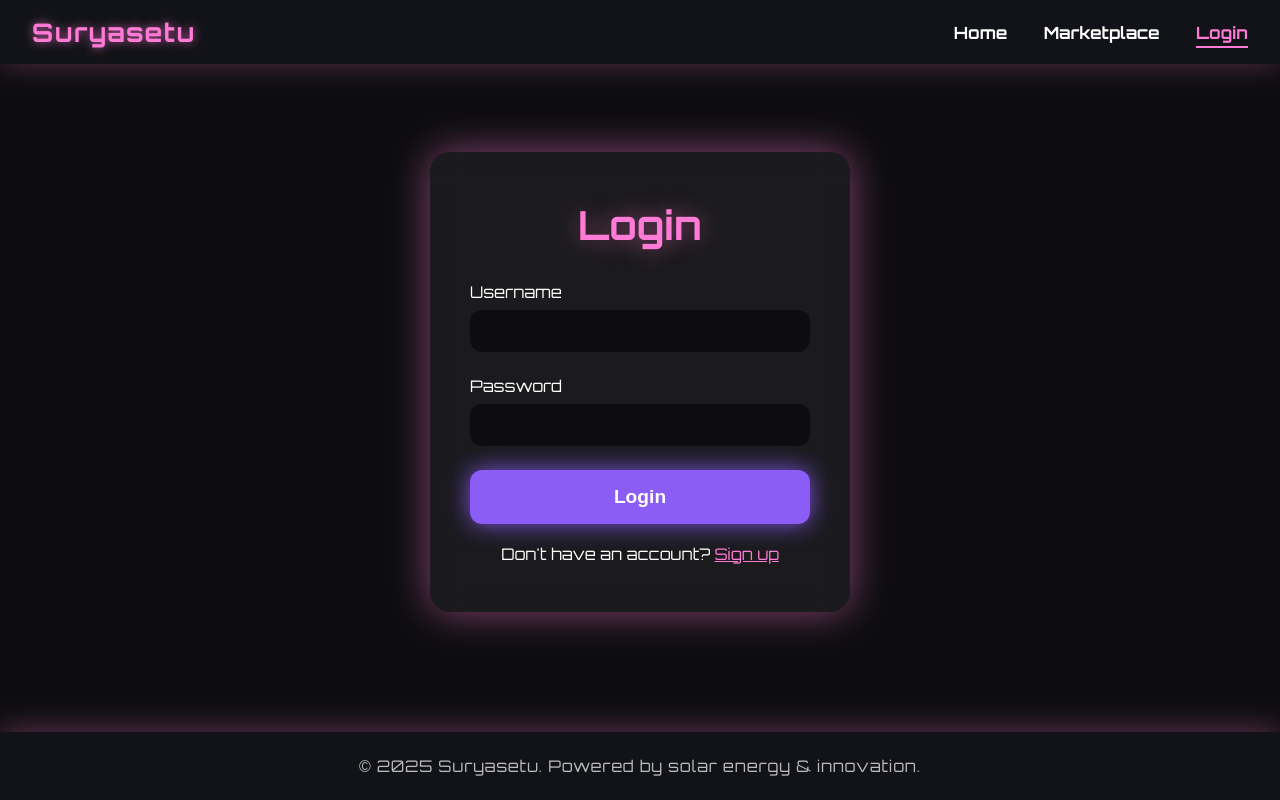
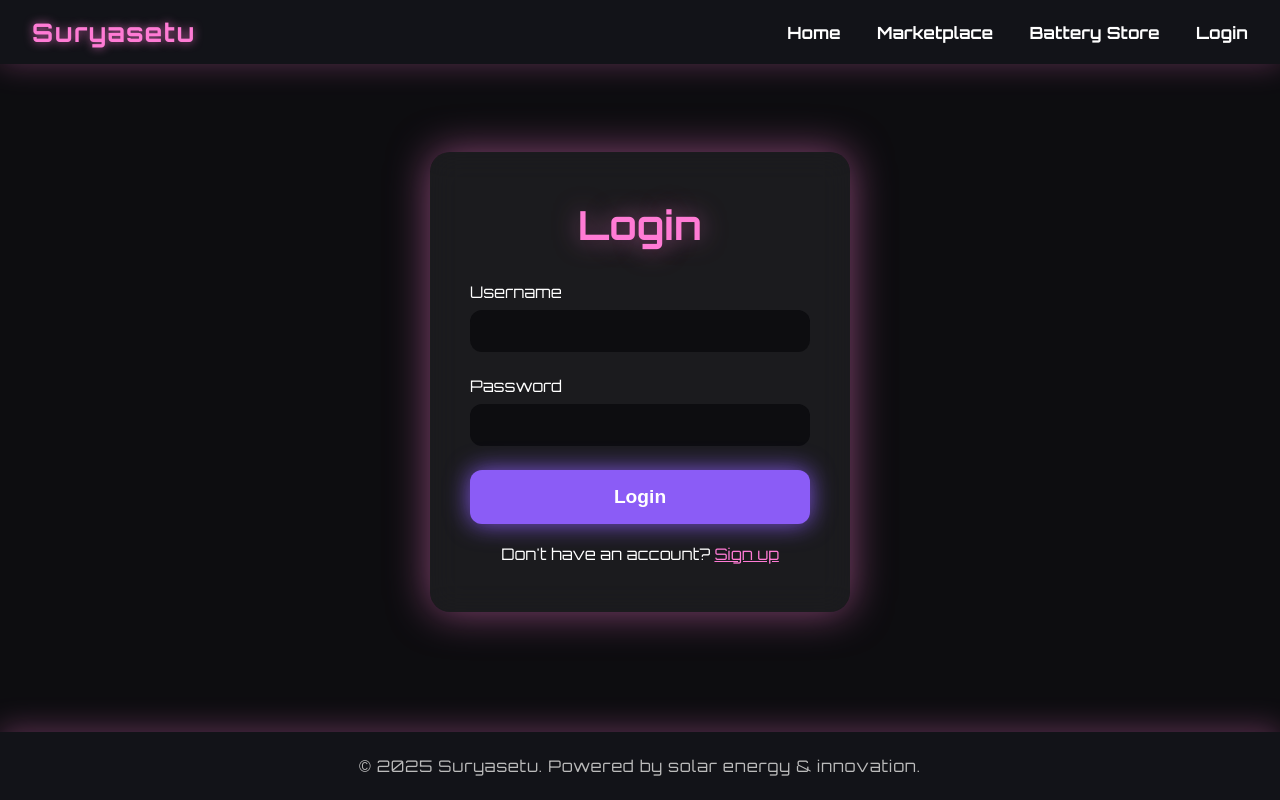
Before and after one commit to SohanVarkhedi/Suryasetu, a plain HTML site: page SuryaSetu/login.html in a window 1280 px wide. Drawn offline with Linux system fonts and the light colour scheme.

Commit message:
Update login.html

```diff
--- a/SuryaSetu/login.html
+++ b/SuryaSetu/login.html
@@ -13,14 +13,16 @@
   <nav>
     <a href="index.html">Home</a>
     <a href="marketplace.html">Marketplace</a>
-      <a href="login.html" class="active">Login</a>
+    <a href="store.html">Battery Store</a>
+    <a href="login.html">Login</a>
   </nav>
 </header>
+
 
   <main class="login-wrapper">
     <div class="login-card">
       <h2>Login</h2>
-      <form onsubmit="event.preventDefault(); window.location.href='marketplace.html';">
+      <form onsubmit="event.preventDefault(); window.location.href='index.html';">
         <label for="username">Username</label>
         <input type="text" id="username" required />
 
```
Lines whose indentation alone changed are shown as unchanged.
